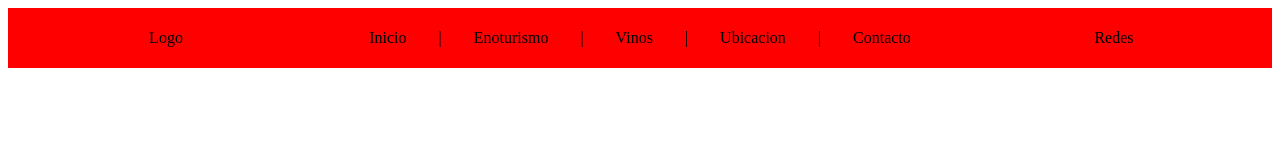
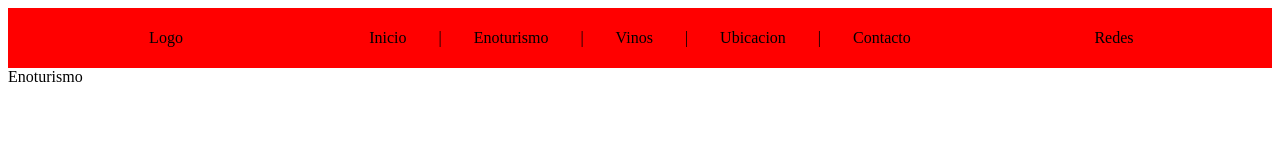
Before and after one commit to SpataroFranco/BodegaLimbo, a React (Create React App) app: page /enoturismo in a window 1280 px wide. Shown: the top 160 px of the page. Built offline with nearby package versions, Linux system fonts and the light colour scheme.

Commit message:
Completo Rutas

```diff
--- /dev/null
+++ b/src/components/pages/contacto/index.jsx
@@ -0,0 +1,9 @@
+const Contacto = () => {
+    return (
+      <div>
+        <div>Contacto</div>
+      </div>
+    );
+  };
+
+  export default Contacto;
--- /dev/null
+++ b/src/components/pages/enoturismo/index.jsx
@@ -0,0 +1,9 @@
+const Enoturismo = () => {
+    return (
+      <div>
+        <div>Enoturismo</div>
+      </div>
+    );
+  };
+
+  export default Enoturismo;
--- /dev/null
+++ b/src/components/pages/ubicacion/index.jsx
@@ -0,0 +1,9 @@
+const Ubicacion = () => {
+    return (
+      <div>
+        <div>Ubicacion</div>
+      </div>
+    );
+  };
+
+  export default Ubicacion;
--- /dev/null
+++ b/src/components/pages/vinos/index.jsx
@@ -0,0 +1,9 @@
+const Vinos = () => {
+    return (
+      <div>
+        <div>Vinos</div>
+      </div>
+    );
+  };
+
+  export default Vinos;
--- a/src/components/routes/index.jsx
+++ b/src/components/routes/index.jsx
@@ -1,10 +1,18 @@
 import { Routes, Route } from "react-router-dom";
 import Home from "../pages/home";
+import Enoturismo from "../pages/enoturismo";
+import Vinos from "../pages/vinos";
+import Ubicacion from "../pages/ubicacion";
+import Contacto from "../pages/contacto";
 
 const Router = () => {
     return (
         <Routes>
           <Route path="/" element={<Home />} />
+          <Route path="/enoturismo" element={<Enoturismo />} />
+          <Route path="/vinos" element={<Vinos />} />
+          <Route path="/ubicacion" element={<Ubicacion />} />
+          <Route path="/contacto" element={<Contacto />} />
         </Routes>
     );
   };
```
